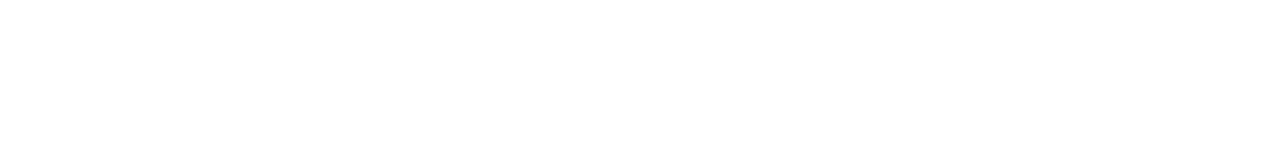
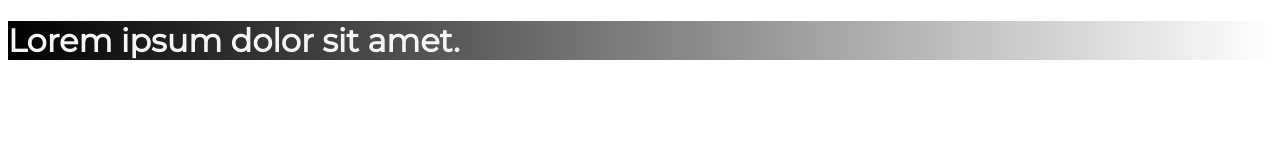
Before and after one commit to gaetan-denis/test_github01, a plain HTML site: page index.html in a window 1280 px wide. Drawn offline with Linux system fonts and the light colour scheme.

Commit message:
Add background header and title

```diff
--- a/css/styles.css
+++ b/css/styles.css
@@ -0,0 +1,11 @@
+/*Created 22-03-22*/
+
+header {
+    background:linear-gradient(to left, white, black)
+
+}
+
+h1 {
+    font-family: 'Montserrat', sans-serif;
+    color:whitesmoke;
+}
--- a/index.html
+++ b/index.html
@@ -3,9 +3,17 @@
 <head>
     <meta charset="UTF-8">
     <meta name="viewport" content="width=device-width, initial-scale=1">
+    <!--Montserrat font-->
+    <link rel="preconnect" href="https://fonts.googleapis.com">
+    <link rel="preconnect" href="https://fonts.gstatic.com" crossorigin>
+    <link href="https://fonts.googleapis.com/css2?family=Montserrat&display=swap" rel="stylesheet">
+    <!--Styles CSS-->
+    <link rel="stylesheet" href="css/styles.css">
     <title>test_github01</title>
 </head>
 <body>
-
+    <header>
+        <h1>Lorem ipsum dolor sit amet.</h1>
+    </header>
 </body>
 </html>
```
